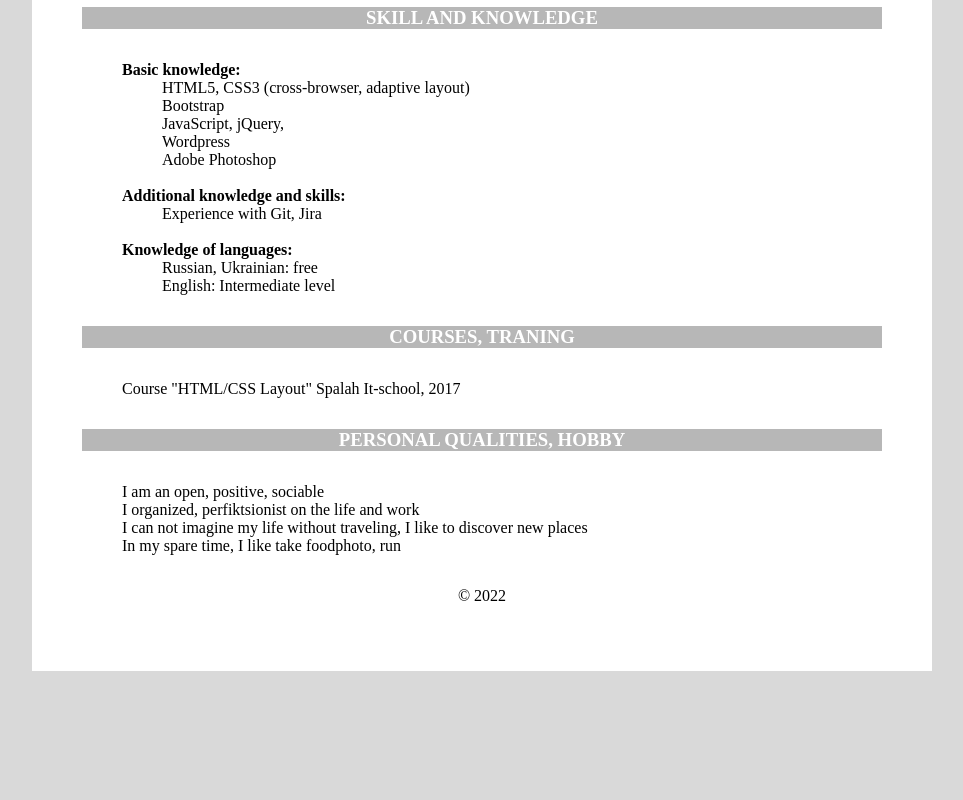
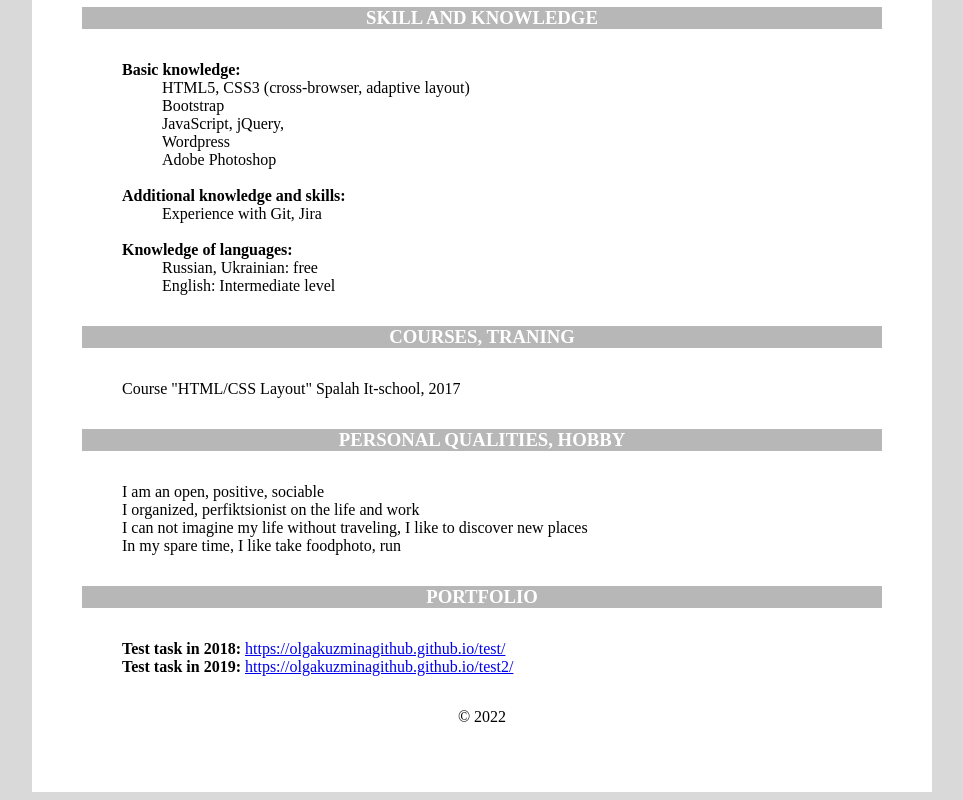
Before and after one commit to olgakuzminagithub/cv, a plain HTML site: page index.html in a window 1280 px wide. Shown: the part 782-1582 px from the top of the page, without its empty margins (158-1121 px from the left). Before the commit the page ends 1461 px from the top, so only its background shows below. Drawn offline with Linux system fonts and the light colour scheme.

Commit message:
add portfolio

```diff
--- a/index.html
+++ b/index.html
@@ -109,6 +109,13 @@
                         <li>In my spare time, I like take foodphoto, run</li>
                     </ul>
                 </section>
+                <section>
+                    <h2>Portfolio</h2>
+                    <ul class="list-none-dote">
+                        <li><b>Test task in 2018:</b> <a href="https://olgakuzminagithub.github.io/test/" target="_blank" rel="noopener noreferrer">https://olgakuzminagithub.github.io/test/</a></li>
+                        <li><b>Test task in 2019:</b> <a href="https://olgakuzminagithub.github.io/test2/" target="_blank" rel="noopener noreferrer">https://olgakuzminagithub.github.io/test2/</a></li>
+                    </ul>
+                </section>
             </main>
             <footer><p>© 2022</p></footer>
         </div>
```
